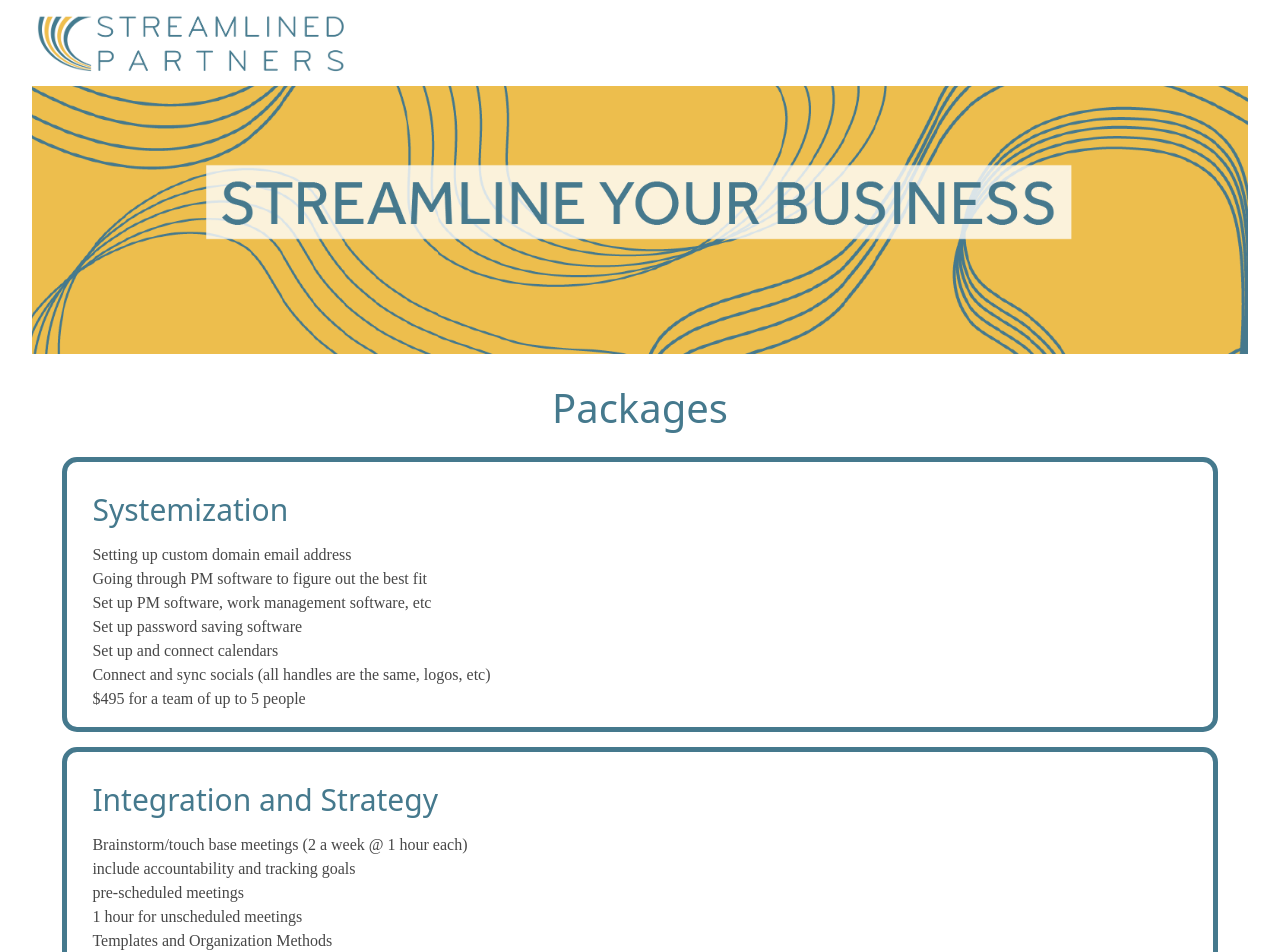
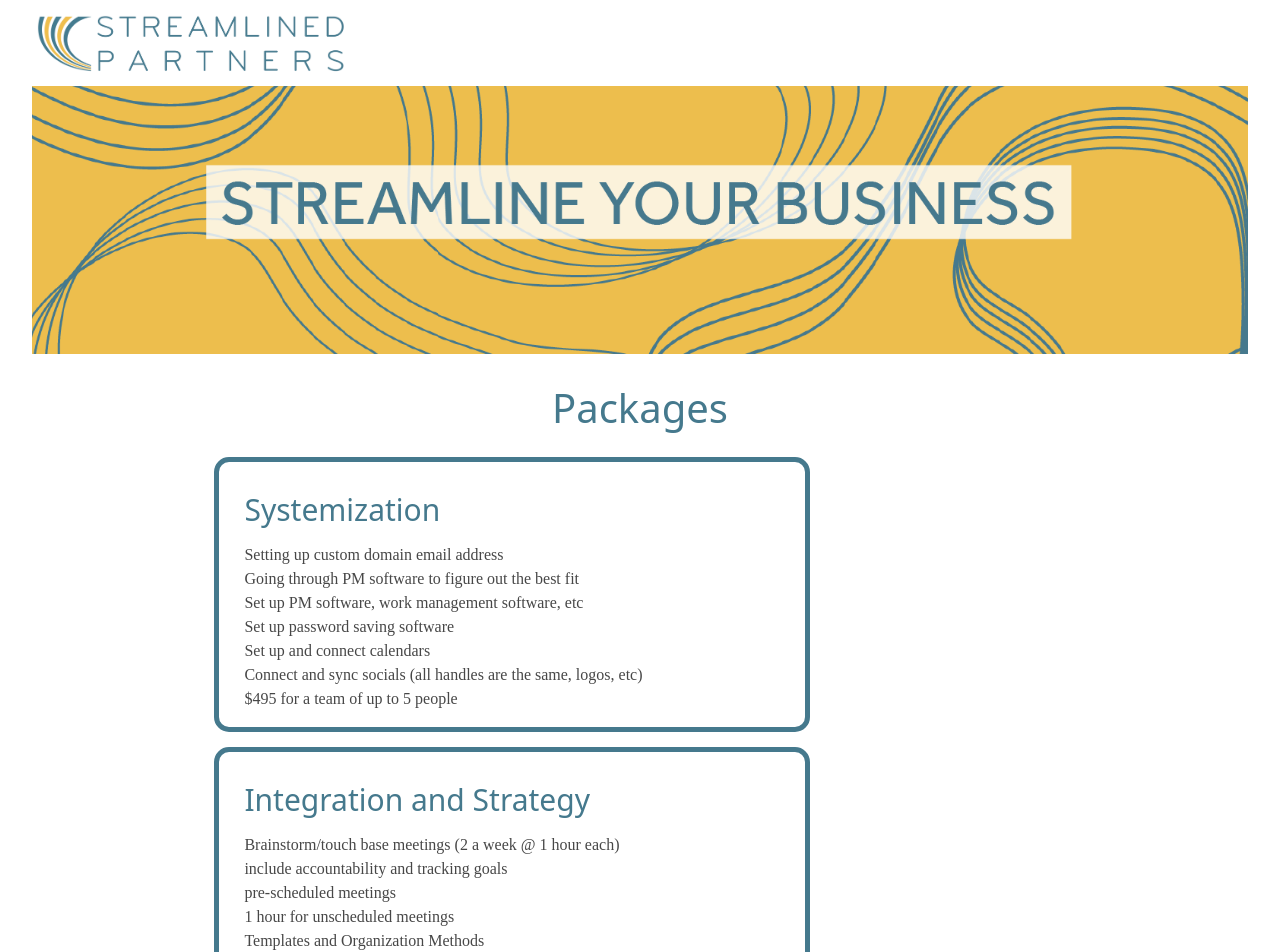
Before and after one commit to rhkearns/streamlined_1, a React (Create React App) app: page /packages in a window 1280 px wide. Shown: the top 952 px of the page. Built offline with nearby package versions, Linux system fonts and the light colour scheme; a web font is replaced by a local one.

Commit message:
css updates for border

```diff
--- a/src/pages/Packages/Packages.scss
+++ b/src/pages/Packages/Packages.scss
@@ -14,21 +14,10 @@
 	display: flex;
 	flex-direction: column;
 	gap: 15px;
-	width: 95%;
+	width: 70%;
 	margin: 0 auto;
 	background-color: white;
-  text-align: left;
-
 }
-// #packages-section {
-//   // border: 5px solid $blue;
-//   border-radius: 15px;
-//   padding: 15px 25px 0 25px;
-//   color: $black;
-//   background-color: rgba(255, 255, 255);
-//   text-align: left;
-//   width: 70%;
-// }
 #systemization-package,
 #integration-package,
 #onboarding-package {
@@ -37,7 +26,8 @@
 	padding: 15px 25px 0 25px;
 	color: $black;
 	background-color: rgba(255, 255, 255);
-  text-align: left;
+  width: 70%;
+
 
 	h5 {
 		color: $blue;
```
